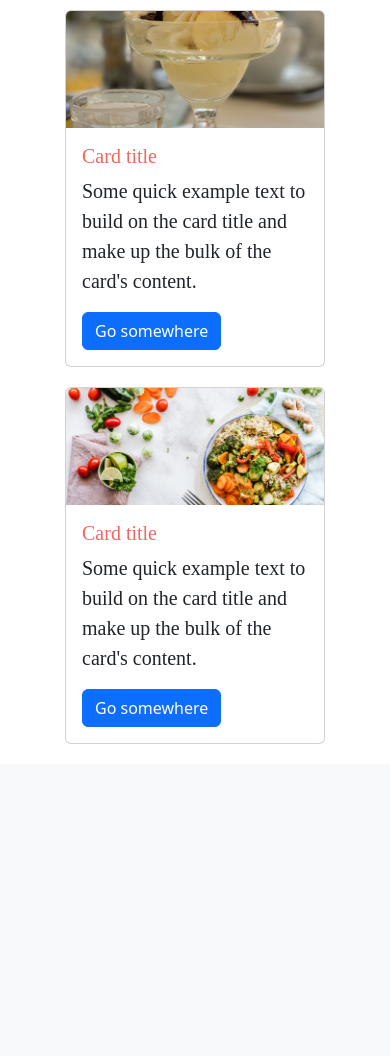
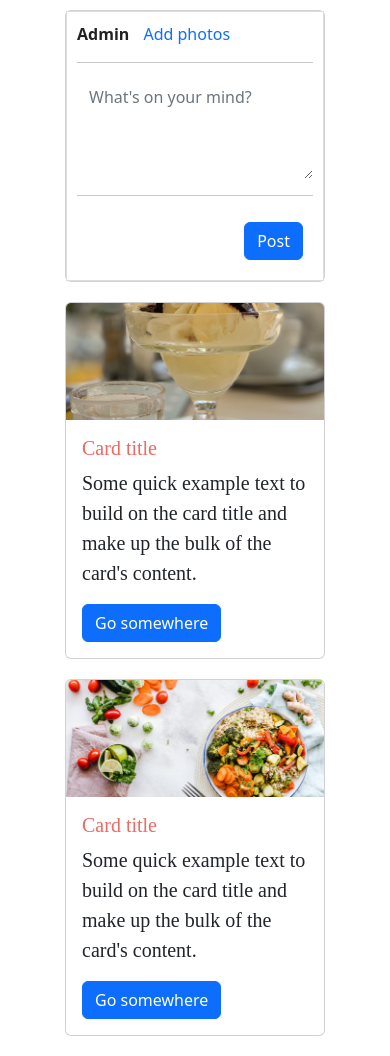
Before and after one commit to KaungMinSett/gwee, a Python web app: template templates/home.html in a window 390 px wide. Shown: the part 101-1157 px from the top of the page. Before the commit the page ends 845 px from the top, so only its background shows below. Run offline with Jinja, Linux system fonts and the light colour scheme; the template is opened without the code that fills it, so the values that code supplies are empty; some libraries are stand-ins or nearby versions.

Commit message:
Added compose post and floating button -make post responsive -added scroll to top floating action button

```diff
--- a/templates/home.html
+++ b/templates/home.html
@@ -3,15 +3,13 @@
 <html lang="en">
     <head>
         <meta name = "viewport" content = "width = device-width, initial-scale = 1">
-        <script src="https://kit.fontawesome.com/5dbfa82225.js" crossorigin="anonymous"></script>
+
         <link href="https://cdn.jsdelivr.net/npm/bootstrap@5.2.0-beta1/dist/css/bootstrap.min.css" rel="stylesheet" integrity="sha384-0evHe/X+R7YkIZDRvuzKMRqM+OrBnVFBL6DOitfPri4tjfHxaWutUpFmBp4vmVor" crossorigin="anonymous">
-
-        <script src="https://cdn.jsdelivr.net/npm/bootstrap@5.2.0-beta1/dist/js/bootstrap.bundle.min.js" integrity="sha384-pprn3073KE6tl6bjs2QrFaJGz5/SUsLqktiwsUTF55Jfv3qYSDhgCecCxMW52nD2" crossorigin="anonymous"></script>
-
-        <script defer src="https://use.fontawesome.com/releases/v5.15.4/js/all.js" integrity="sha384-rOA1PnstxnOBLzCLMcre8ybwbTmemjzdNlILg8O7z1lUkLXozs4DHonlDtnE7fpc" crossorigin="anonymous"></script>
 
 
         <link href="styles.css" rel="stylesheet">
+
+
         <title>Gwee Gwee</title>
     </head>
 <body>
@@ -52,8 +50,35 @@
       </div>
 
     </nav>
+
     <main>
+      <button type="button" class="btn btn-danger btn-floating btn-lg" id="btn-back-to-top">
+        <i class="fas fa-arrow-up"></i>
+      </button>
+
       <div class="tab-content" id="pills-tabContent">
+              <div class="card col-xl-8 col-lg-8 col-md-8 col-sm-8 col-8">
+                  <div class="social-post">
+              <form>
+                  <ul class="list-inline" id='list_PostActions'>
+                      <li class='active'><a href='#'>Admin</a></li>
+                      <li><a href='#'>Add photos</a></li>
+
+                  </ul>
+                  <hr>
+                  <textarea class="form-control" placeholder="What's on your mind?"></textarea>
+                  <hr>
+                  <ul class='list-inline'>
+
+
+                      <li class='pull-right'><a href="#" class='btn btn-primary btn-xs'>Post</a>
+                      </li>
+                  </ul>
+              </form>
+                  </div>
+              </div>
+
+
           <div class="tab-pane fade show column  active" id="pills-home" role="tabpanel" aria-labelledby="pills-home-tab">
             <div class="card col-xl-8 col-lg-8 col-md-8 col-sm-8 col-8 ">
               <img src="/static/img/icecream.jpg" class="card-img-top home-card" alt="...">
@@ -141,3 +166,9 @@
 
 
 </body>
+<script src="https://kit.fontawesome.com/5dbfa82225.js" crossorigin="anonymous"></script>
+<script src = "style.js"></script>
+
+<script src="https://cdn.jsdelivr.net/npm/bootstrap@5.2.0-beta1/dist/js/bootstrap.bundle.min.js" integrity="sha384-pprn3073KE6tl6bjs2QrFaJGz5/SUsLqktiwsUTF55Jfv3qYSDhgCecCxMW52nD2" crossorigin="anonymous"></script>
+
+<script defer src="https://use.fontawesome.com/releases/v5.15.4/js/all.js" integrity="sha384-rOA1PnstxnOBLzCLMcre8ybwbTmemjzdNlILg8O7z1lUkLXozs4DHonlDtnE7fpc" crossorigin="anonymous"></script>
--- /dev/null
+++ b/templates/style.js
@@ -0,0 +1,27 @@
+//Get the button
+let mybutton = document.getElementById("btn-back-to-top");
+
+// When the user scrolls down 20px from the top of the document, show the button
+window.onscroll = function () {
+  scrollFunction();
+};
+
+function scrollFunction() {
+  if (
+    document.body.scrollTop > 20 ||
+    document.documentElement.scrollTop > 20
+  ) {
+    mybutton.style.display = "block";
+  } else {
+    mybutton.style.display = "none";
+  }
+}
+// When the user clicks on the button, scroll to the top of the document
+if(mybutton){
+    mybutton.addEventListener("click", backToTop);
+}
+
+function backToTop() {
+  document.body.scrollTop = 0;
+  document.documentElement.scrollTop = 0;
+}
--- a/templates/styles.css
+++ b/templates/styles.css
@@ -111,3 +111,88 @@ nav .navbar-nav li a{
 
 
  }
+
+
+ .social-post {
+     border-radius: 0;
+     background-color: #ffffff;
+     border: 1px solid #ddd;
+     padding:10px;
+ }
+
+
+
+ .social-post a,
+ .social-post a:hover,
+ .social-post a:active,
+ .social-post a:focus {
+     text-decoration: none;
+ }
+
+ /* .social-post .list-inline {
+     border-bottom: 1px solid #ddd;
+     padding-bottom: 10px;
+ } */
+
+ .social-post .list-inline li {
+
+     display:inline;
+ }
+/*
+ .social-post .list-inline li.active::after {
+     position: absolute;
+     display: block;
+     width: 0;
+     height: 0;
+     content: "";
+     top: 30px;
+     left: 50%;
+     left: -webkit-calc(50% - 5px);
+     left: -moz-calc(50%-5px);
+     left: calc(50% - 5px);
+     border-left: 5px solid transparent;
+     border-right: 5px solid transparent;
+     border-top: 5px solid #dddddd;
+ } */
+
+ .social-post .list-inline li.active a {
+     color: #222222;
+     font-weight: bold;
+ }
+
+ .social-post .form-control {
+     width: 100%;
+     min-height: 100px;
+     border: none;
+     border-radius: 0;
+     box-shadow: none;
+ }
+
+ /* .social-post .list-inline {
+     padding: 10px;
+ } */
+
+
+
+ .social-post .list-inline li + li {
+     margin-left: 10px;
+ }
+
+ /* .social-post .post-actions {
+     margin: 0;
+     background-color: #f6f7f8;
+     border-top-color: #e9eaed;
+ } */
+
+
+ .pull-right{
+     float:right;
+     padding:10px;
+ }
+
+ #btn-back-to-top {
+    position: fixed;
+    bottom: 20px;
+    right: 20px;
+    display: none;
+  }
```
Also changed, not shown: static/img/thank-you.jpg (added).
